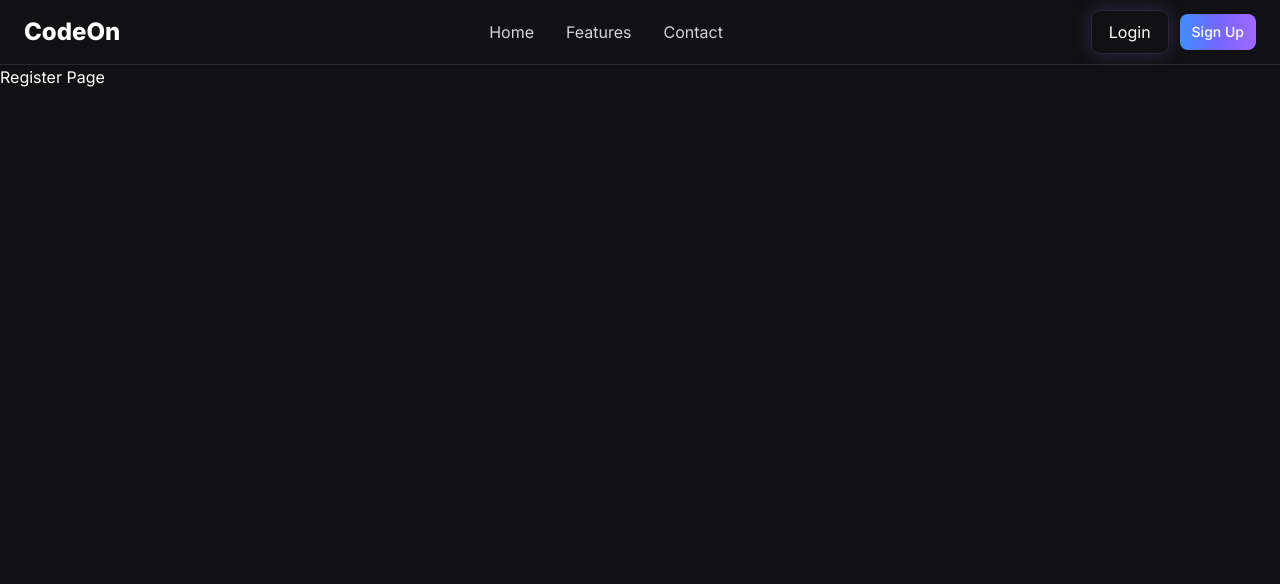
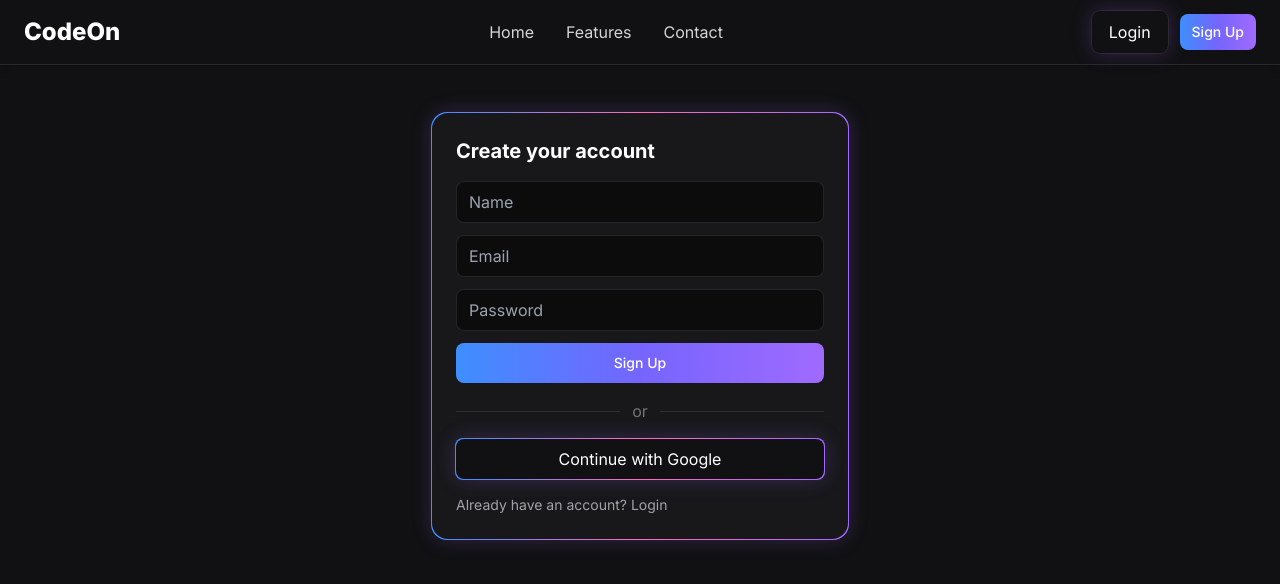
Before and after one commit to Dev-Luwak/CodeOn, a React (Vite) app in the folder client/: page /register in a window 1280 px wide. Shown: the top 584 px of the page. Built offline with nearby package versions, Linux system fonts and the light colour scheme; no server answers.

Commit message:
Register Page Updated

```diff
--- a/client/src/App.jsx
+++ b/client/src/App.jsx
@@ -4,7 +4,8 @@ import MainLayout from "./layouts/MainLayout";
 import Landing from "./pages/Landing";
 import { AuthProvider } from "./context/AuthContext";
 import { RequireAuth, RedirectIfAuthed } from "./routes/guards";
-import Login from "./pages/Login"; // Use Login.jsx directly
+import Login from "./pages/Login";
+import Register from "./pages/Register";
 
 export default function App() {
   const [showModal, setShowModal] = useState(false); // State to control the modal
@@ -33,7 +34,7 @@ export default function App() {
               path="/register"
               element={
                 <RedirectIfAuthed>
-                  <div>Register Page</div>
+                  <Register />
                 </RedirectIfAuthed>
               }
             />
--- a/client/src/components/AuthModal.jsx
+++ b/client/src/components/AuthModal.jsx
@@ -1,30 +1,41 @@
 import { useEffect } from "react";
 import { useLocation } from "react-router-dom";
 
-export default function AuthModal({ children, title = "", onClose }) {
+export default function AuthModal({
+  children,
+  title = "",
+  onClose,
+  standalone = false,
+}) {
   const location = useLocation();
 
-  // Lock scroll
+  // Lock scroll only if not standalone
   useEffect(() => {
+    if (!standalone) {
       const prev = document.body.style.overflow;
       document.body.style.overflow = "hidden";
       return () => {
         document.body.style.overflow = prev;
       };
-  }, []);
+    }
+  }, [standalone]);
 
-  // Close modal on route change
+  // Close modal on route change only if not standalone
   useEffect(() => {
-    onClose(); // Call onClose whenever the route changes
-  }, [location, onClose]);
+    if (!standalone && onClose) {
+      onClose();
+    }
+  }, [location, onClose, standalone]);
 
   return (
-    <div className="fixed inset-0 z-50">
-      {/* Blurred backdrop */}
+    <div className={standalone ? "" : "fixed inset-0 z-50"}>
+      {/* Blurred backdrop only if not standalone */}
+      {!standalone && (
         <div
           className="absolute inset-0 bg-black/50 backdrop-blur-md"
           onClick={onClose}
         />
+      )}
 
       {/* Card near top */}
       <div className="relative mx-auto mt-12 max-w-md px-4">
--- a/client/src/pages/Register.jsx
+++ b/client/src/pages/Register.jsx
@@ -15,7 +15,7 @@ export default function Register() {
   };
 
   return (
-    <AuthModal title="Create your account">
+    <AuthModal title="Create your account" standalone>
       <form onSubmit={onSubmit} className="space-y-3">
         <input
           className="w-full rounded-lg bg-black/50 border border-white/10 px-3 py-2"
```
Lines whose indentation alone changed are shown as unchanged.
